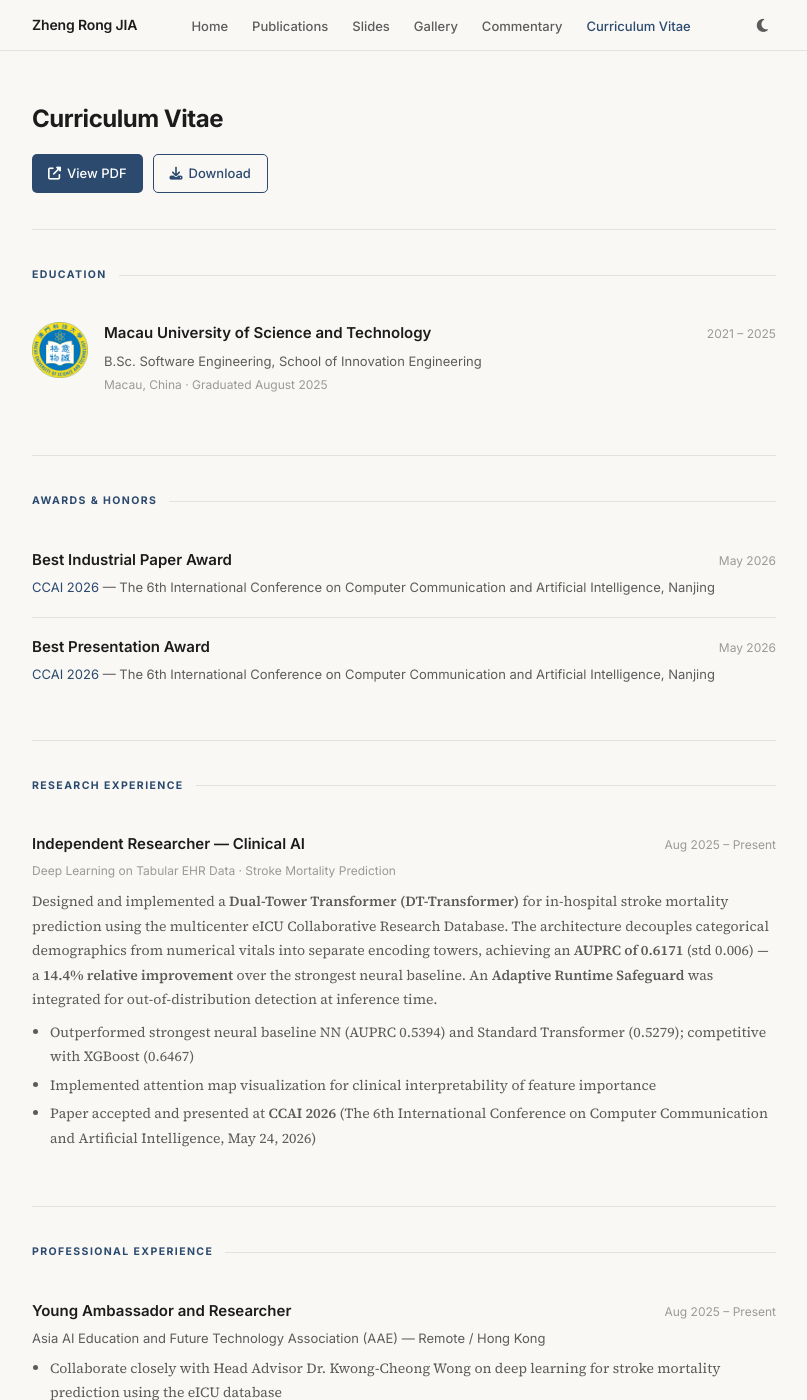
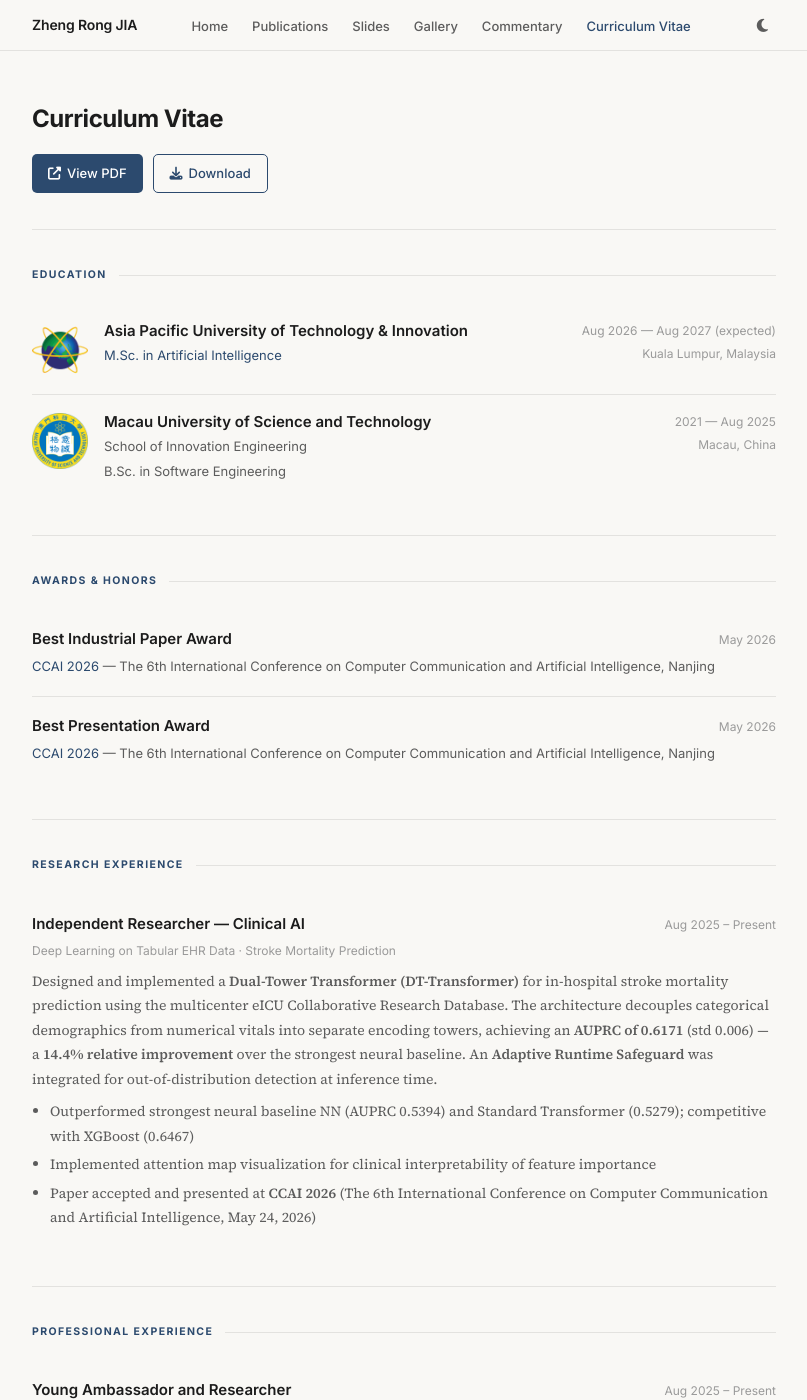
Before and after one commit to ZR-JIA/zr-jia.github.io, a Jekyll site: the page built from _pages/cv.md, in a window 1280 px wide and 1400 px high. Shown: the whole window, without its empty margins (236-1043 px from the left). Built offline with Jekyll 4.4.1, drawn with Linux system fonts in a browser that asks for light colours; some of the changed text lies outside the part shown.

Commit message:
feat: add APU education and AAE link; hero role strip, three-column education

```diff
--- a/_pages/cv.md
+++ b/_pages/cv.md
@@ -24,16 +24,30 @@
       <p class="section-label">Education</p>
       <div class="cv-entries">
         <div class="cv-entry edu-entry">
+          <a class="edu-logo-link" href="https://www.apu.edu.my/" target="_blank" rel="noopener noreferrer" aria-hidden="true" tabindex="-1">
+            <img class="edu-logo" src="/assets/images/apu-logo.png" alt="" width="56" height="56" loading="lazy">
+          </a>
+          <div class="edu-content">
+            <p class="edu-school"><a href="https://www.apu.edu.my/" target="_blank" rel="noopener noreferrer">Asia Pacific University of Technology &amp; Innovation</a></p>
+            <p class="edu-degree"><a href="https://www.apu.edu.my/course/msc-in-artificial-intelligence" target="_blank" rel="noopener noreferrer">M.Sc. in Artificial Intelligence</a></p>
+          </div>
+          <div class="edu-side">
+            <p class="edu-years">Aug 2026 &mdash; Aug 2027 (expected)</p>
+            <p class="edu-place">Kuala Lumpur, Malaysia</p>
+          </div>
+        </div>
+        <div class="cv-entry edu-entry">
           <a class="edu-logo-link" href="https://www.must.edu.mo/en" target="_blank" rel="noopener noreferrer" aria-hidden="true" tabindex="-1">
             <img class="edu-logo" src="/assets/images/must-logo.png" alt="" width="56" height="56" loading="lazy">
           </a>
-          <div class="edu-body">
-            <div class="cv-entry-header">
-              <span class="cv-entry-title"><a href="https://www.must.edu.mo/en" target="_blank" rel="noopener noreferrer">Macau University of Science and Technology</a></span>
-              <span class="cv-entry-date">2021 – 2025</span>
-            </div>
-            <p class="cv-entry-org">B.Sc. Software Engineering, School of Innovation Engineering</p>
-            <p class="cv-entry-meta">Macau, China &middot; Graduated August 2025</p>
+          <div class="edu-content">
+            <p class="edu-school"><a href="https://www.must.edu.mo/en" target="_blank" rel="noopener noreferrer">Macau University of Science and Technology</a></p>
+            <p class="edu-dept">School of Innovation Engineering</p>
+            <p class="edu-degree">B.Sc. in Software Engineering</p>
+          </div>
+          <div class="edu-side">
+            <p class="edu-years">2021 &mdash; Aug 2025</p>
+            <p class="edu-place">Macau, China</p>
           </div>
         </div>
       </div>
@@ -88,7 +102,7 @@
             <span class="cv-entry-title">Young Ambassador and Researcher</span>
             <span class="cv-entry-date">Aug 2025 – Present</span>
           </div>
-          <p class="cv-entry-org">Asia AI Education and Future Technology Association (AAE) &mdash; Remote / Hong Kong</p>
+          <p class="cv-entry-org"><a href="https://aae.com.hk/" target="_blank" rel="noopener noreferrer">Asia AI Education and Future Technology Association (AAE)</a> &mdash; Remote / Hong Kong</p>
           <div class="cv-entry-body">
             <ul>
               <li>Collaborate closely with Head Advisor Dr. Kwong-Cheong Wong on deep learning for stroke mortality prediction using the eICU database</li>
@@ -272,6 +286,10 @@
           <span class="skill-items"><a href="mailto:zhengrong.jia.academic@gmail.com">zhengrong.jia.academic@gmail.com</a></span>
         </div>
         <div class="skill-row">
+          <span class="skill-category">Email (APU)</span>
+          <span class="skill-items"><a href="mailto:TP195417@mail.apu.edu.my">TP195417@mail.apu.edu.my</a></span>
+        </div>
+        <div class="skill-row">
           <span class="skill-category">GitHub</span>
           <span class="skill-items"><a href="https://github.com/ZR-JIA" target="_blank" rel="noopener noreferrer">ZR-JIA</a></span>
         </div>
--- a/assets/css/main.css
+++ b/assets/css/main.css
@@ -14,6 +14,10 @@
   --color-text-tertiary: #9a9a9a;
   --color-border: rgba(0, 0, 0, 0.09);
   --color-shadow: rgba(0, 0, 0, 0.06);
+
+  --color-gold: #7a4f00;
+  --color-gold-bg: #fef3c7;
+  --color-gold-line: #f59e0b;
 
   --container-max: 800px;
   --transition: 0.2s ease;
@@ -32,6 +36,10 @@
   --color-text-tertiary: #666;
   --color-border: rgba(255, 255, 255, 0.09);
   --color-shadow: rgba(0, 0, 0, 0.3);
+
+  --color-gold: #fde68a;
+  --color-gold-bg: rgba(245, 158, 11, 0.12);
+  --color-gold-line: rgba(245, 158, 11, 0.4);
 }
 
 /* ---- Skip to content ---- */
@@ -968,31 +976,45 @@
   line-height: 1.5;
 }
 
-.hero-identity {
+/* Affiliation strip: tiny uppercase label over a value, one mini-column per role. */
+.hero-roles {
   display: flex;
   flex-wrap: wrap;
-  gap: 7px;
-  margin-bottom: 14px;
+  gap: 10px 26px;
+  margin-bottom: 22px;
 }
 
-.hero-tag {
-  font-family: 'Inter', sans-serif;
-  font-size: 11px;
-  font-weight: 600;
-  letter-spacing: 0.03em;
-  color: var(--color-accent);
-  background: var(--color-accent-muted);
-  padding: 4px 10px;
-  border-radius: 20px;
-  border: 1px solid transparent;
+.hero-role {
+  min-width: 0;
 }
 
-.hero-edu {
+.hero-role-label {
+  font-family: 'Inter', sans-serif;
+  font-size: 10px;
+  font-weight: 700;
+  text-transform: uppercase;
+  letter-spacing: 0.09em;
+  color: var(--color-text-tertiary);
+  margin-bottom: 3px;
+}
+
+.hero-role-value {
   font-family: 'Inter', sans-serif;
   font-size: 12.5px;
-  color: var(--color-text-tertiary);
-  margin-bottom: 26px;
-  line-height: 1.6;
+  font-weight: 500;
+  color: var(--color-text-secondary);
+  line-height: 1.45;
+}
+
+.hero-role-value a {
+  color: var(--color-accent);
+  text-decoration: none;
+}
+
+.hero-role-value a:hover { text-decoration: underline; }
+
+@media (max-width: 560px) {
+  .hero-roles { gap: 10px 18px; }
 }
 
 .hero-links {
@@ -1135,18 +1157,13 @@
   font-family: 'Inter', sans-serif;
   font-size: 10.5px;
   font-weight: 700;
-  color: #7a4f00;
-  background: #fef3c7;
-  border: 1px solid #f59e0b;
+  color: var(--color-gold);
+  background: var(--color-gold-bg);
+  border: 1px solid var(--color-gold-line);
   padding: 2px 8px;
   border-radius: 4px;
 }
 
-[data-theme="dark"] .pub-award-badge {
-  color: #fde68a;
-  background: rgba(245,158,11,0.12);
-  border-color: rgba(245,158,11,0.4);
-}
 
 .pub-card-title {
   font-family: 'Inter', sans-serif;
@@ -1393,17 +1410,17 @@
   .cite-modal-panel { transition: none; }
 }
 
-/* ---- Education Entry (logo + text row) ---- */
+/* ---- Education Entry (logo | content | years+place) ---- */
 .edu-entry {
-  display: flex;
-  align-items: flex-start;
+  display: grid;
+  grid-template-columns: 56px minmax(0, 1fr) auto;
+  align-items: start;
   gap: 16px;
 }
 
-/* Logo and title link to the same place. The logo is aria-hidden and out of
-   the tab order so screen readers and keyboards get one link, not two. */
+/* Logo and school name link to the same place. The logo is aria-hidden and out
+   of the tab order so screen readers and keyboards get one link, not two. */
 .edu-logo-link {
-  flex-shrink: 0;
   display: block;
   line-height: 0;
   margin-top: 2px;
@@ -1419,25 +1436,74 @@
 
 .edu-logo-link:hover .edu-logo { opacity: 0.72; }
 
-.edu-body {
-  flex: 1;
-  min-width: 0;
+.edu-school {
+  font-family: 'Inter', sans-serif;
+  font-size: 15px;
+  font-weight: 600;
+  color: var(--color-text);
+  line-height: 1.4;
+  margin-bottom: 3px;
 }
 
-/* Scoped to .edu-entry: .cv-entry-title elsewhere contains an accent-coloured
-   link that must keep its own styling. */
-.edu-entry .cv-entry-title a {
+.edu-school a {
   color: inherit;
   text-decoration: none;
   transition: color var(--transition);
 }
 
-.edu-entry .cv-entry-title a:hover {
+.edu-school a:hover {
   color: var(--color-accent);
   text-decoration: none;
 }
 
+.edu-dept {
+  font-family: 'Inter', sans-serif;
+  font-size: 13px;
+  color: var(--color-text-secondary);
+  margin-bottom: 2px;
+}
+
+.edu-degree {
+  font-family: 'Inter', sans-serif;
+  font-size: 13px;
+  color: var(--color-text-secondary);
+}
+
+.edu-side {
+  text-align: right;
+  white-space: nowrap;
+}
+
+.edu-years {
+  font-family: 'Inter', sans-serif;
+  font-size: 12px;
+  color: var(--color-text-tertiary);
+  margin-bottom: 2px;
+}
+
+.edu-place {
+  font-family: 'Inter', sans-serif;
+  font-size: 12px;
+  color: var(--color-text-tertiary);
+}
+
 @media (max-width: 640px) {
-  .edu-entry { gap: 12px; }
+  /* Drop to two columns; years and place flow under the text block. */
+  .edu-entry {
+    grid-template-columns: 44px minmax(0, 1fr);
+    gap: 12px;
+  }
   .edu-logo { width: 44px; height: 44px; }
+  .edu-side {
+    grid-column: 2;
+    text-align: left;
+    white-space: normal;
+    margin-top: 6px;
+  }
 }
+
+/* Inline emphasis in the About paragraph: darker, not heavier-looking. */
+.philosophy-text strong {
+  font-weight: 600;
+  color: var(--color-text);
+}
```
Also changed, not shown: _pages/index.md (+14 -6 lines), assets/images/apu-logo.png (added), 1 other file.
